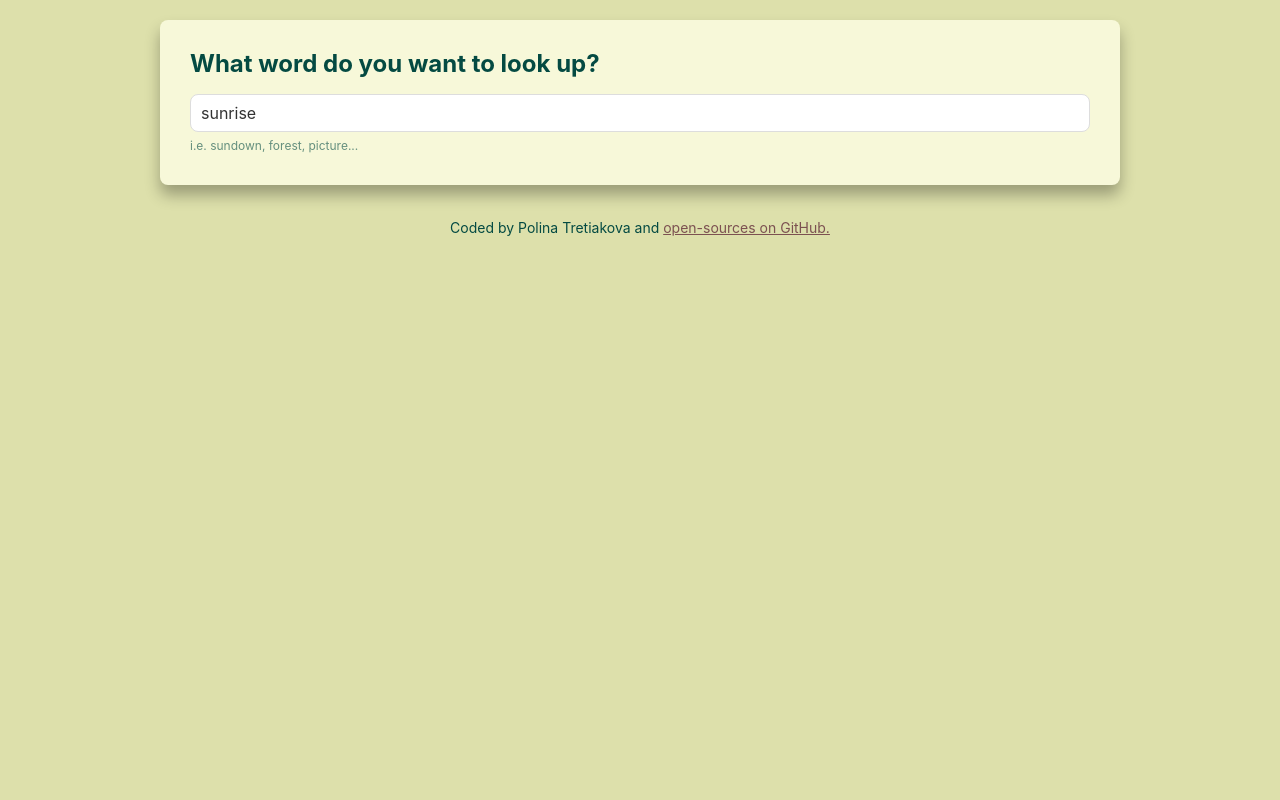
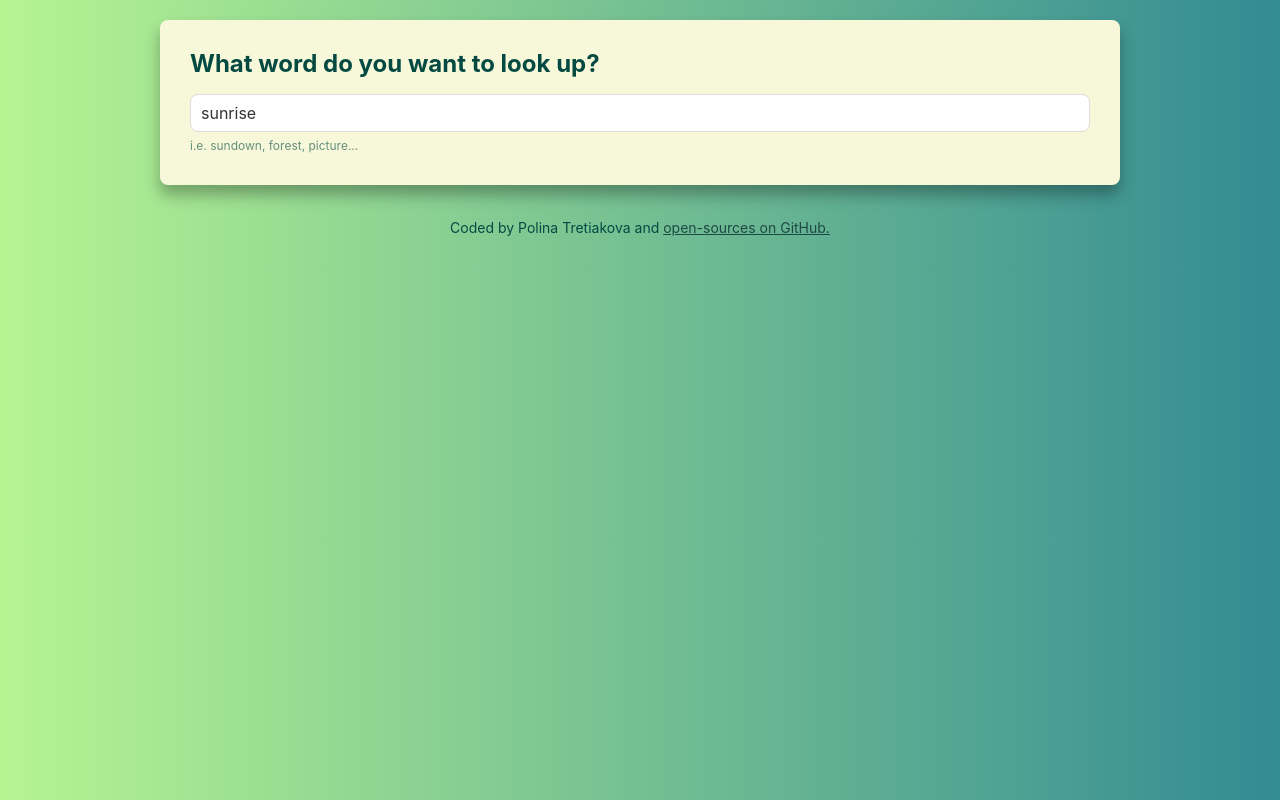
Before and after one commit to PollyT249/dictionary-project, a React (Create React App) app: page / in a window 1280 px wide. Built offline with nearby package versions, Linux system fonts and the light colour scheme; no server answers.

Commit message:
Changed background of the page and added transform scale to the photos

```diff
--- a/src/App.css
+++ b/src/App.css
@@ -1,10 +1,10 @@
 body {
-  background: #dde0ab;
+  background: linear-gradient(to right, rgb(182, 244, 146), rgb(51, 139, 147));
   color: #044a42;
 }
 
 a {
-  color: #7c5151;
+  color: #1d4944;
 }
 
 .App {
@@ -16,3 +16,7 @@ a {
   margin: 30px 0;
   text-align: center;
 }
+
+.App-footer-link:hover {
+  color: #022b26;
+}
--- a/src/App.js
+++ b/src/App.js
@@ -16,6 +16,7 @@ export default function App() {
               href="https://github.com/PollyT249/dictionary-project"
               target="_blank"
               rel="noreferrer"
+              className="App-footer-link"
             >
               open-sources on GitHub.
             </a>
--- a/src/Photos.css
+++ b/src/Photos.css
@@ -1,4 +1,9 @@
 .Photos img {
   border-radius: 4px;
   margin-bottom: 20px;
+  transition: transform 0.3s;
 }
+
+.Photos img:hover {
+  transform: scale(1.1);
+}
```
